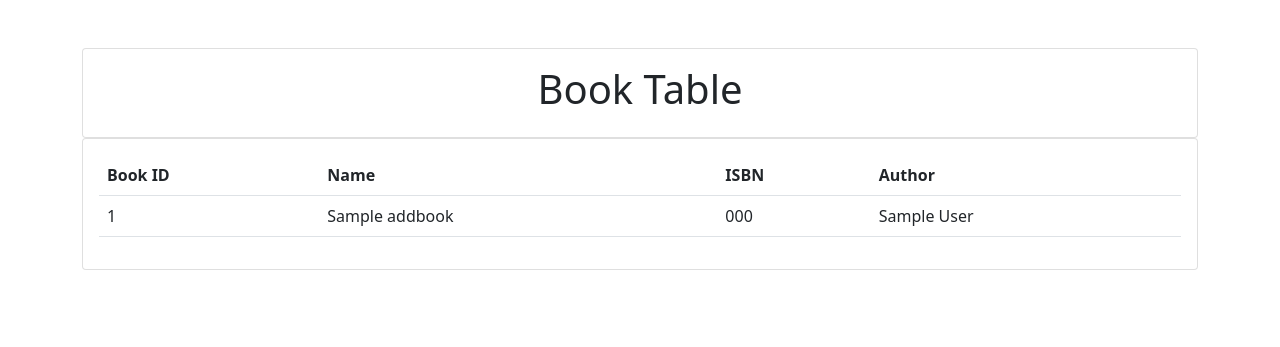
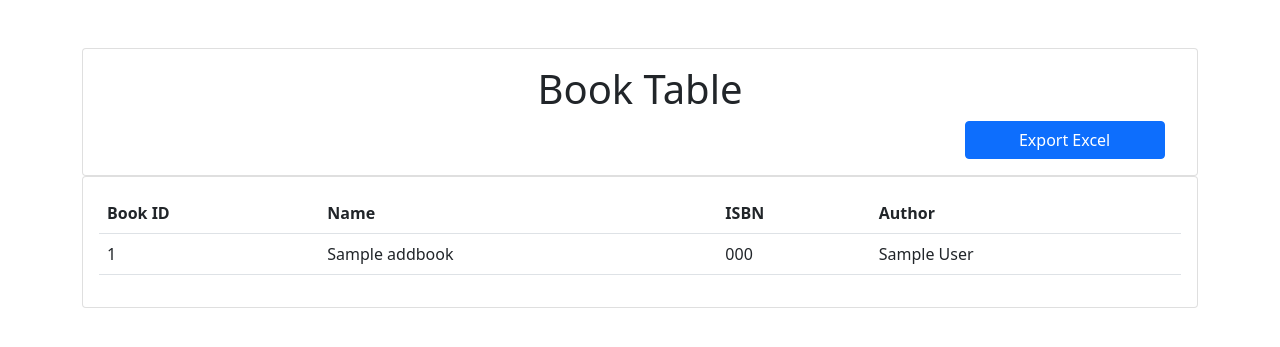
Before and after one commit to surojitsaha56/LMS, a Django app: page /registration/booktable in a window 1280 px wide. Shown: the part 56-403 px from the top of the page. Run offline with Django 3.2, Linux system fonts and the light colour scheme; a user stored in the database is signed in; tables that the repository leaves empty hold one stand-in row (values such as "Sample post").

Commit message:
Changed booktable and studenttable

```diff
--- a/registration/templates/registration/booktable.html
+++ b/registration/templates/registration/booktable.html
@@ -3,7 +3,13 @@
 {% block content %}
 
 
-
+<style>
+    .btn-primary{
+        width: 200px;
+        position: relative;
+        left: 80%;
+    }
+</style>
 
 
 <div class="row">
@@ -11,6 +17,7 @@
         <br><br>
         <div class="card card-body">
             <h1 style="text-align: center;">Book Table</h1>
+            <a href="{% url 'exportexcel' %}" class="btn btn-primary">Export Excel</a>
         </div>
         <div class="card card-body">
             <table class="table">
--- a/registration/views.py
+++ b/registration/views.py
@@ -174,6 +174,7 @@ def showReturnBook(request):
     return render(request, 'registration/showreturnbook.html', {'returnbooks': returnbooks})
 
 #ExportExcelSheet
+
 def exportExcel(request):
     response=HttpResponse(content_type='application/ms-excel')
     response['Content-Disposition']='attachment; filename=Students'+ \
```
Also changed, not shown: registration/templates/registration/studenttable.html (+8 -0 lines).
